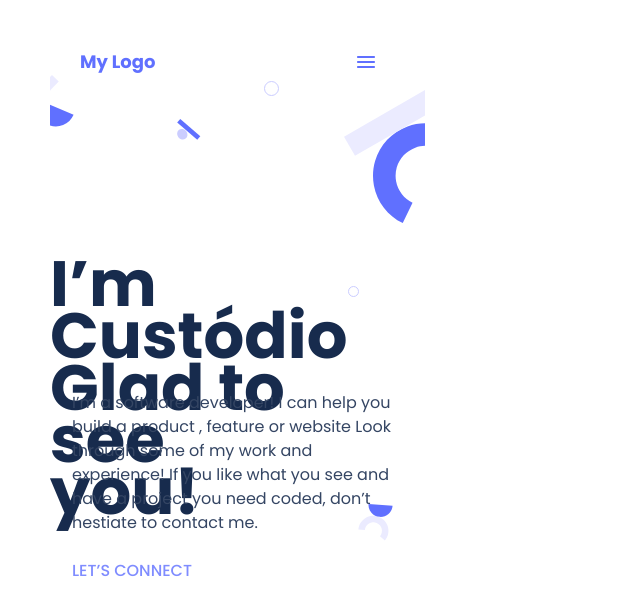
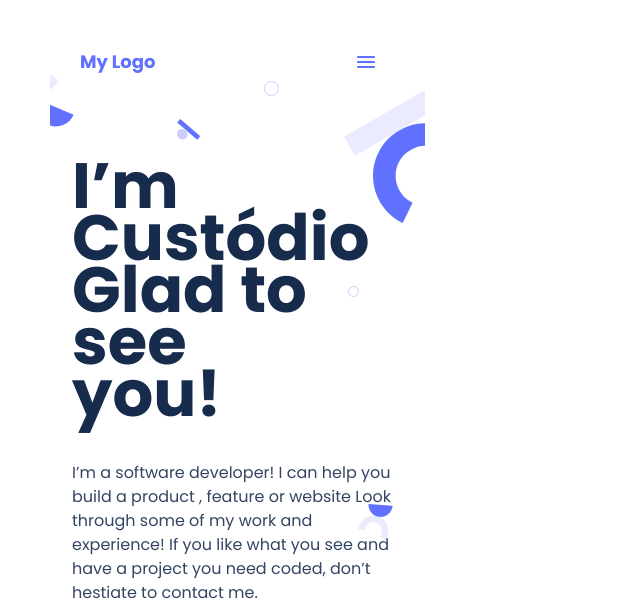
Before and after one commit to looh16/portfolio_skeleton.github.io, a website: page index.html in a window 1280 px wide. Shown: the top 601 px of the page, without its empty margins (0-640 px from the left). Drawn offline with Linux system fonts and the light colour scheme.

Commit message:
Revert "hh"
This reverts commit c6367616019295cb8f43d76e26554c355e609a3e.

```diff
--- a/css/styles.css
+++ b/css/styles.css
@@ -59,8 +59,12 @@
   font-weight: 700;
   font-size: 32px;
   line-height: 52px;
+  display: flex;
+  align-items: center;
   color: #172b4d;
   padding-top: 50px;
+  margin-left: 22px;
+  padding-bottom: 70px;
 }
 
 .profession {
```
